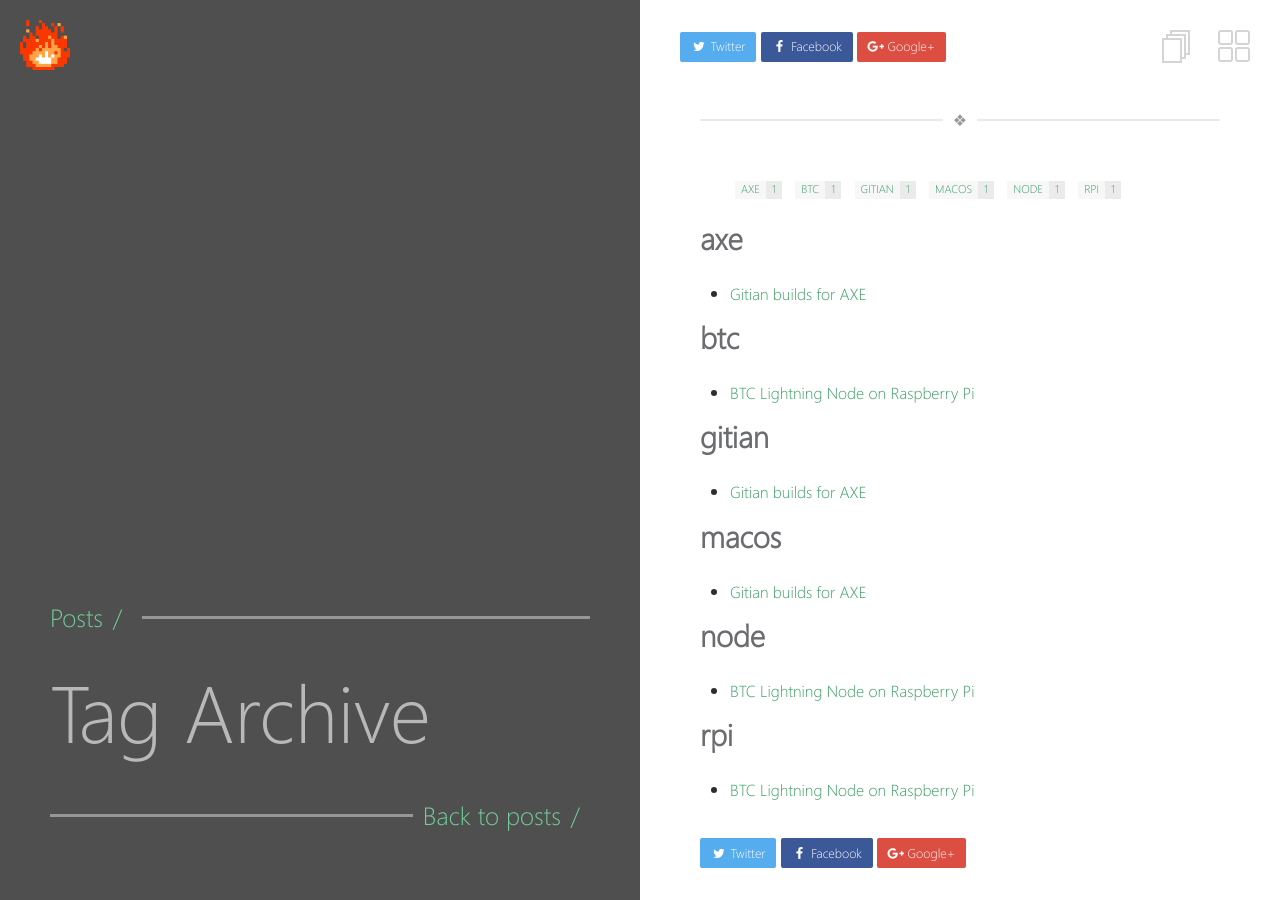
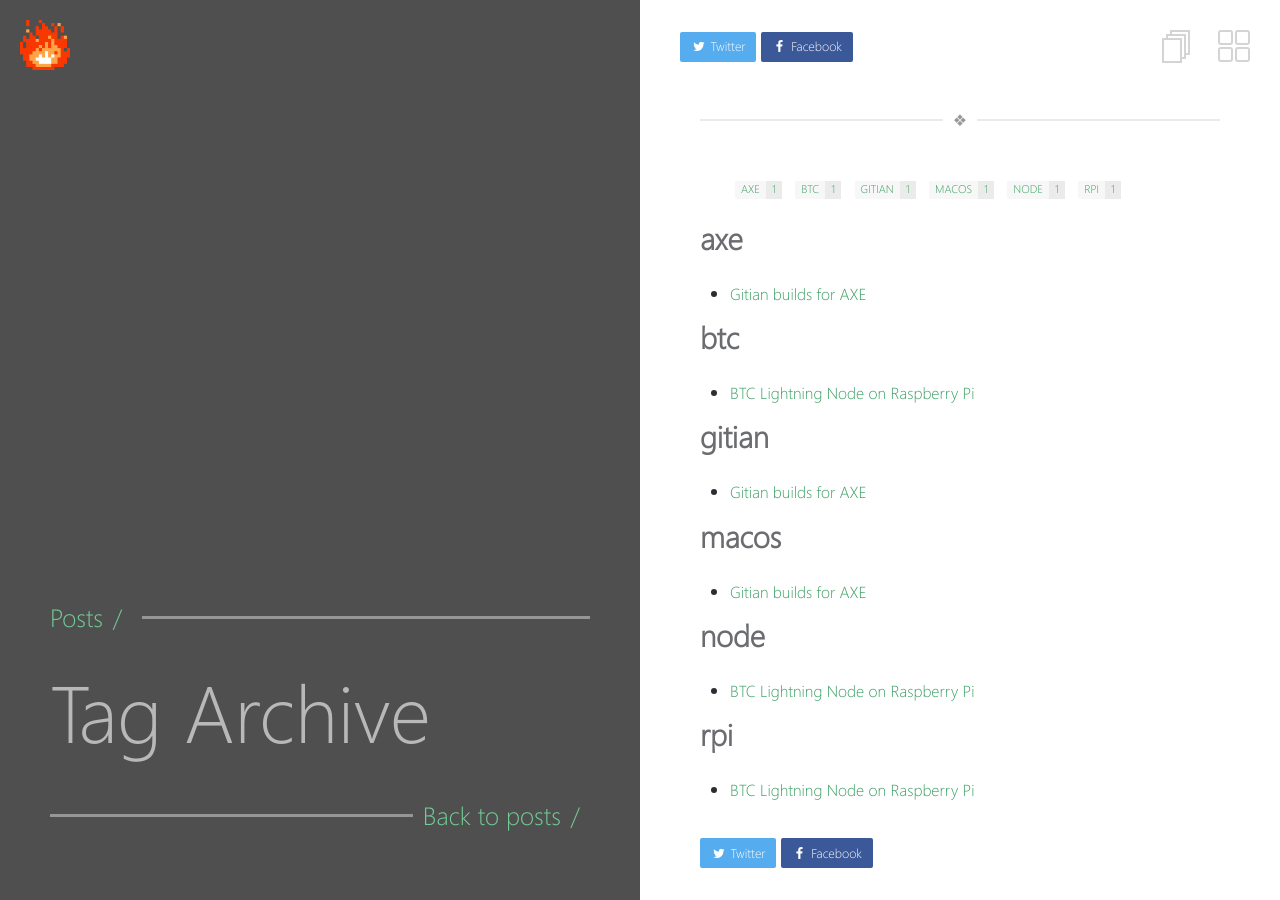
Before and after one commit to charlesrocket/charlesrocket.github.io, a Jekyll site: the page built from _pages/tags.md, in a window 1280 px wide. Built offline with Jekyll 4.4.1, drawn with Linux system fonts in a browser that asks for light colours.

Commit message:
drop google+

```diff
--- a/_includes/share.html
+++ b/_includes/share.html
@@ -1,5 +1,4 @@
 {% if page.share != false %}
   <a href="https://twitter.com/intent/tweet?text={{ site.url }}{{ page.url }}" class="btn btn_twitter" title="Share on Twitter"><i class="fa fa-fw fa-twitter" aria-hidden="true"></i><span> Twitter</span></a>
   <a href="https://www.facebook.com/sharer/sharer.php?u={{ site.url }}{{ page.url }}" class="btn btn_facebook" title="Share on Facebook"><i class="fa fa-fw fa-facebook" aria-hidden="true"></i><span> Facebook</span></a>
-  <a href="https://plus.google.com/share?url={{ site.url }}{{ page.url }}" class="btn btn_google-plus" title="Share on Google Plus"><i class="fa fa-fw fa-google-plus" aria-hidden="true"></i><span> Google+</span></a>
 {% endif %}
```
